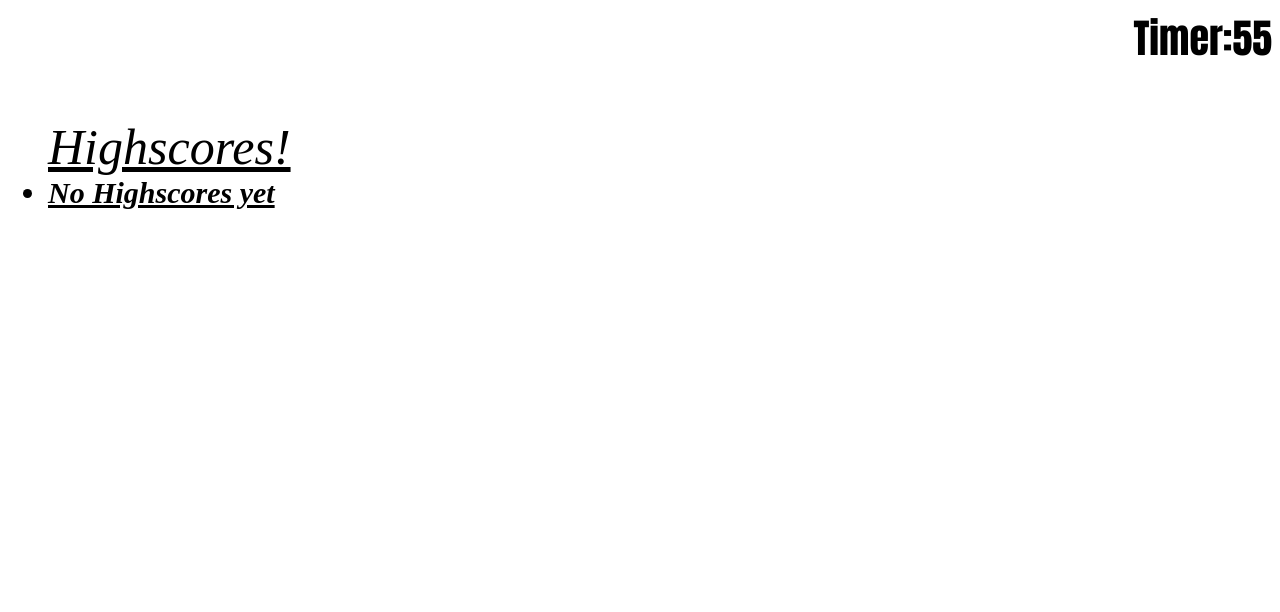
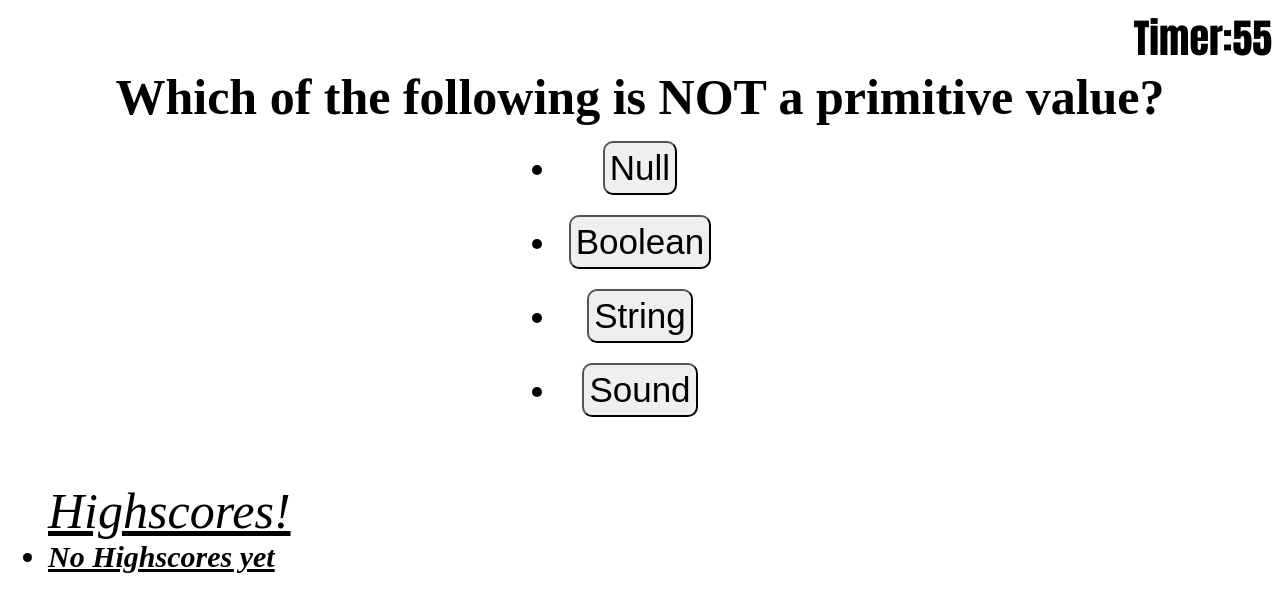
Before and after one commit to KylerG12/Coding-Quiz, a plain HTML site: page index.html in a window 1280 px wide. Both pictures are taken after a click on the button "Start!". Drawn offline with Linux system fonts and the light colour scheme.

Commit message:
First question initial logic working

```diff
--- a/script.js
+++ b/script.js
@@ -4,6 +4,9 @@ var timer = document.getElementById("timer");
 var currentTime = 60;
 var startBtn = document.getElementById("start");
 var titleRem = document.getElementById("Title");
+var quizQ = document.getElementById("quiz");
+var questionPrompt = document.getElementById("question-prompt");
+var choices = document.getElementById("choices");
 var questions = [
   {
     question: "Which of the following is NOT a primitive value?",
@@ -27,7 +30,6 @@ var questions = [
   },
 ];
 
-
 //Function Logic
 
 function initCheck() {
@@ -40,23 +42,50 @@ function initCheck() {
 }
 
 function Countdown() {
-    if (currentTime > 55) {
-      currentTime--;
-      timer.textContent = currentTime;
-    }
+  if (currentTime > 55) {
+    currentTime--;
+    timer.textContent = currentTime;
+  }
 }
 
 function quizStart() {
-    titleRem.setAttribute("class", "hidden");
+  titleRem.setAttribute("class", "hidden");
+  quizQ.removeAttribute("class", "hidden");
+  questionPrompt.textContent = questions[0].question;
 
+  for(var i = 0; i < questions[0].options.length; i++){
+  var cycle = document.createElement("button");
+  var li = document.createElement("li");
+  cycle.textContent = questions[0].options[i];
+  li.appendChild(cycle);
+  choices.append(li);
+
+
+}
+
+}
+
+function questionA(event){
+    var pressed = event.target;
+
+    if(!pressed.matches("button")){
+        return;
+    }
+
+    if (pressed !==  questions[0].correct){
+        currentTime -= 10;
+        timer.textContent = currentTime;
+    }
+
+    console.log(pressed);
 }
 
 //Logic
 initCheck();
 Countdown();
-console.log(startBtn);
-console.log(titleRem);
 
 startBtn.onclick = quizStart;
 
+choices.onclick = questionA;
+
 timerDown = setInterval(Countdown, 1000);
--- a/style.css
+++ b/style.css
@@ -74,7 +74,6 @@ button{
 }
 
 #quiz ul{
-    display: flex;
     justify-content: center;
     font-size: 35px;
     flex-wrap: wrap;
@@ -82,4 +81,9 @@ button{
     margin: auto;
     border-radius: 10px;
     padding: 5px;
+
 }
+
+#quiz li{
+    padding: 10px;
+}
```
Also changed, not shown: index.html (line endings or trailing spaces).
